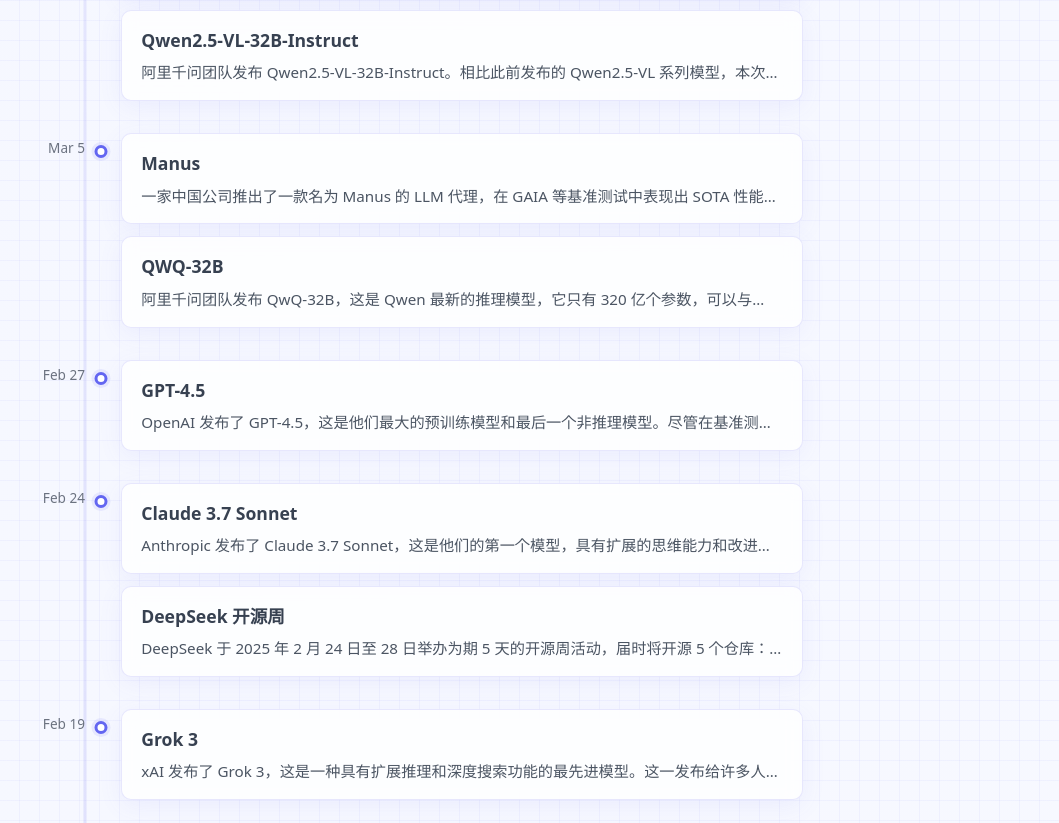
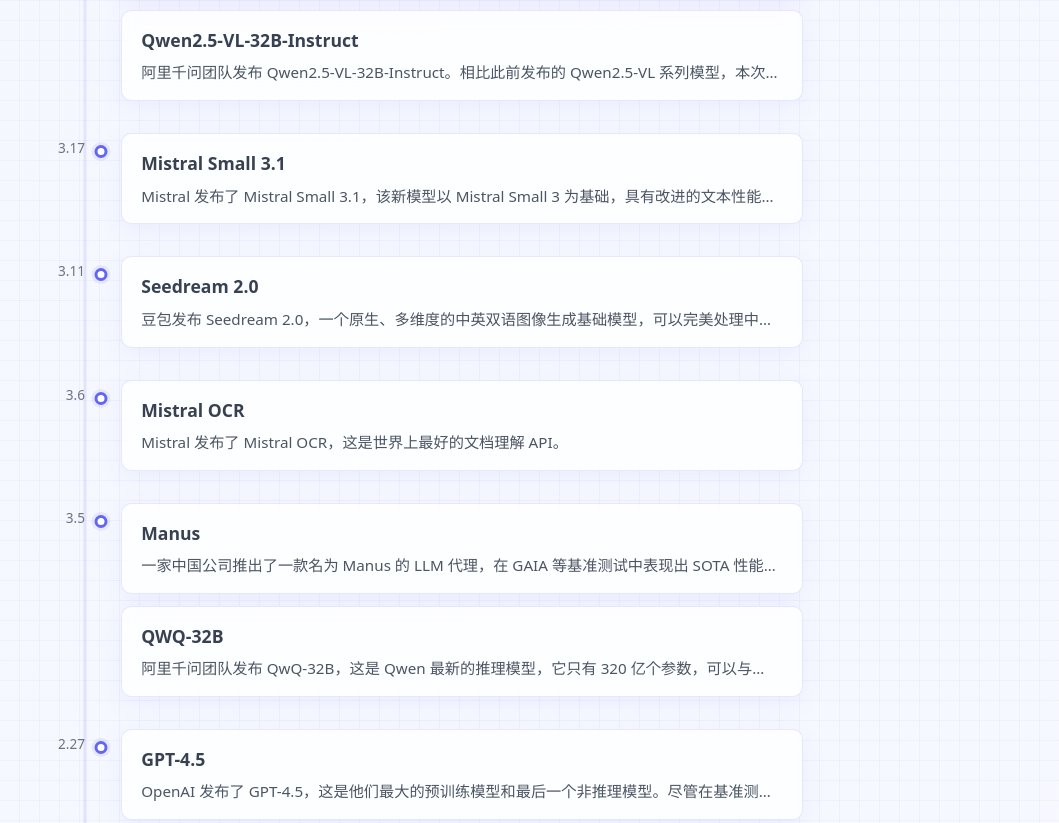
Before and after one commit to fisherdaddy/ai-toolbox, a React (Vite) app: page /ai-timeline in a window 1280 px wide. Shown: the part 960-1783 px from the top of the page, without its empty margins (221-1280 px from the left). Built offline with nearby package versions, Linux system fonts and the light colour scheme.

Commit message:
feat: add new AI events to data source

```diff
--- a/src/components/AITimeline.jsx
+++ b/src/components/AITimeline.jsx
@@ -19,7 +19,9 @@
 
 const formatDate = (dateString) => {
   const date = new Date(dateString);
-  return date.toLocaleDateString('en-US', { month: 'short', day: 'numeric' });
+  const month = date.getMonth() + 1; // Months are 0-based
+  const day = date.getDate();
+  return `${month}.${day}`;
 };
 
 const getCategoryClass = (categoryArray) => {
@@ -48,6 +50,16 @@
   const isLoading = usePageLoading();
   const [selectedCategory, setSelectedCategory] = useState('all');
   const [groupedEventsByDate, setGroupedEventsByDate] = useState([]);
+  const [lastUpdatedDate, setLastUpdatedDate] = useState(null);
+
+  // Set the last updated date once on component mount
+  useEffect(() => {
+    // Sort events by date descending to get the most recent event
+    const sortedEvents = [...events].sort((a, b) => new Date(b.date) - new Date(a.date));
+    if (sortedEvents.length > 0) {
+      setLastUpdatedDate(formatLastUpdatedDate(sortedEvents[0].date));
+    }
+  }, []);
 
   // Group events by date after sorting descendingly
   useEffect(() => {
@@ -87,11 +99,6 @@
     }
     return new Date(currentDateGroup.date).getFullYear() !== new Date(previousDateGroup.date).getFullYear();
   };
-
-  // Calculate the last updated date from the sorted events
-  const lastUpdatedDate = groupedEventsByDate.length > 0
-    ? formatLastUpdatedDate(groupedEventsByDate[0].date)
-    : null;
 
   return (
     <>
--- a/src/data/ai-events.json
+++ b/src/data/ai-events.json
@@ -427,11 +427,25 @@
     "link": "https://blog.google/technology/ai/google-gemini-ai/"
   },
   {
+    "date": "2024-12-11",
+    "title": "Mixtral 8x7B",
+    "category": ["MODEL_RELEASE", "OPEN_SOURCE"],
+    "description": "Mistral 发布了 Mixtral 8x7B，Mixtral 在大多数基准测试中的表现都优于 Llama 2 70B，推理速度提高了 6 倍。它在大多数标准基准测试中与 GPT3.5 相当或优于 GPT3.5。",
+    "link": "https://mistral.ai/news/mixtral-8x7b"
+  },
+  {
     "date": "2024-02-15",
     "title": "Sora 演示",
     "category": "MODEL_RELEASE",
     "description": "OpenAI 演示了 Sora，这是一个文本到视频模型。",
     "link": "https://openai.com/index/sora/"
+  },
+  {
+    "date": "2024-02-26",
+    "title": "Mistral Large",
+    "category": "MODEL_RELEASE",
+    "description": "Mistral 发布了 Mistral Large，它达到了顶级推理能力。它可以用于复杂的多语言推理任务，包括文本理解、转换和代码生成。",
+    "link": "https://mistral.ai/news/mistral-large"
   },
   {
     "date": "2024-03-04",
@@ -525,11 +539,39 @@
     "link": "https://www.anthropic.com/news/claude-3-5-sonnet"
   },
   {
+    "date": "2024-07-16",
+    "title": "MathStral",
+    "category": ["MODEL_RELEASE", "OPEN_SOURCE"],
+    "description": "Mistral 发布了 MathStral，这是一个专为数学推理和科学发现而设计的特定 7B 模型。该模型具有 32k 上下文窗口，根据 Apache 2.0 许可证发布。",
+    "link": "https://mistral.ai/news/mathstral"
+  },
+  {
+    "date": "2024-07-16",
+    "title": "Codestral Mamba",
+    "category": ["MODEL_RELEASE", "OPEN_SOURCE"],
+    "description": "Mistral 发布了 Codestral Mamba，一种专门用于代码生成的 Mamba2 语言模型，可在 Apache 2.0 许可下使用。",
+    "link": "https://mistral.ai/news/codestral-mamba"
+  },
+  {
     "date": "2024-07-18",
     "title": "GPT-4o-mini",
     "category": "MODEL_RELEASE",
     "description": "相当于是能力更强的 GPT-3.5，同时支持文本和图像。GPT-4o mini 成本比 GPT-3.5 Turbo便宜超过60%。",
     "link": "https://openai.com/index/gpt-4o-mini-advancing-cost-efficient-intelligence/"
+  },
+  {
+    "date": "2024-07-18",
+    "title": "Mistral NeMo",
+    "category": ["MODEL_RELEASE", "OPEN_SOURCE"],
+    "description": "Mistral 发布了 Mistral NeMo，最新推出的最佳小型模型。这是一种最先进的 12B 模型，上下文长度为 128k，与 NVIDIA 合作开发，并根据 Apache 2.0 许可发布。",
+    "link": "https://mistral.ai/news/mistral-nemo"
+  },
+  {
+    "date": "2024-07-24",
+    "title": "Mistral Large 2",
+    "category": "MODEL_RELEASE",
+    "description": "Mistral 发布了 Mistral Large 2，与前代产品相比，Mistral Large 2 在代码生成、数学和推理方面的能力显著增强。它还提供了更强大的多语言支持和高级函数调用功能。",
+    "link": "https://mistral.ai/news/mistral-large-2407"
   },
   {
     "date": "2024-08-08",
@@ -588,6 +630,13 @@
     "link": "https://openai.com/index/introducing-openai-o1-preview/"
   },
   {
+    "date": "2024-09-17",
+    "title": "Pixtral 12B",
+    "category": ["MODEL_RELEASE", "OPEN_SOURCE"],
+    "description": "Mistral 发布了 Pixtral 12B，这是 Mistral 首个多模式 Mistral 模型。",
+    "link": "https://pixtral.com/news/pixtral-12b"
+  },
+  {
     "date": "2024-09-19",
     "title": "Qwen2.5",
     "category": ["MODEL_RELEASE", "OPEN_SOURCE"],
@@ -623,6 +672,13 @@
     "link": "https://darioamodei.com/machines-of-loving-grace"
   },
   {
+    "date": "2024-10-16",
+    "title": "Mistral 3B 和 Mistral 8B",
+    "category": "MODEL_RELEASE",
+    "description": "Mistral 发布了 Mistral 3B 和 Mistral 8B，两款用于设备计算和边缘用例的全新先进模型。",
+    "link": "https://mistral.ai/news/ministraux"
+  },
+  {
     "date": "2024-10-22",
     "title": "Claude Computer Use",
     "category": "MODEL_RELEASE",
@@ -649,6 +705,13 @@
     "category": ["MODEL_RELEASE", "OPEN_SOURCE"],
     "description": "阿里千问团队发布 Qwen2.5-Turbo，1M 上下文、推理速度更快、成本更低",
     "link": "https://qwenlm.github.io/zh/blog/qwen2.5-turbo/"
+  },
+  {
+    "date": "2024-11-18",
+    "title": "Pixtral Large",
+    "category": ["MODEL_RELEASE", "OPEN_SOURCE"],
+    "description": "Mistral 发布了 Pixtral Large，这是一个基于 Mistral Large 2 构建的 124B 开放权重多模态模型。",
+    "link": "https://mistral.ai/news/pixtral-large"
   },
   {
     "date": "2024-11-25",
@@ -721,6 +784,13 @@
     "link": "https://arxiv.org/abs/2412.19437"
   },
   {
+    "date": "2025-01-13",
+    "title": "Codestral 25.01",
+    "category": "MODEL_RELEASE",
+    "description": "Mistral 发布了 Codestral 25.01，Codestral 25.01 具有比原版更高效的架构和改进的标记器，生成和完成代码的速度提高了约 2 倍。该模型现在是其重量级编码的明显领导者，并且是 FIM 用例的 SOTA。",
+    "link": "https://mistral.ai/news/codestral-2501"
+  },
+  {
     "date": "2025-01-20",
     "title": "DeepSeek R1",
     "category": ["MODEL_RELEASE", "OPEN_SOURCE"],
@@ -728,11 +798,25 @@
     "link": "https://api-docs.deepseek.com/news/news250120"
   },
   {
+    "date": "2025-01-20",
+    "title": "豆包实时语音大模型",
+    "category": "MODEL_RELEASE",
+    "description": "豆包发布实时语音大模型，使用原生方法深度融合语音与文本模态，模型具备超低延时、真人级别的语音表现、多模态I/O、多种能力涌现。",
+    "link": "https://team.doubao.com/zh/special/realtime_voice"
+  },
+  {
     "date": "2025-01-21",
     "title": "Stargate Project",
     "category": "BUSINESS",
     "description": "唐纳德·特朗普宣布了星际之门项目，这是一项由软银、OpenAI、甲骨文和 MGX 之间建立的价值 500 亿美元的私人合作伙伴关系，用于在美国开发数据中心。",
     "link": "https://openai.com/index/announcing-the-stargate-project/"
+  },
+  {
+    "date": "2025-01-22",
+    "title": "Doubao-1.5-pro",
+    "category": "MODEL_RELEASE",
+    "description": "Doubao 发布了 Doubao-1.5-pro，模型使用 MoE 架构，并通过训练-推理一体化设计，探索模型性能和推理性能之间的极致平衡。Doubao-1.5-pro 仅用较小激活参数，即可超过一流超大稠密预训练模型的性能，并在多个评测基准上取得优异成绩。",
+    "link": "https://team.doubao.com/zh/special/doubao_1_5_pro"
   },
   {
     "date": "2025-01-23",
@@ -770,6 +854,13 @@
     "link": "https://qwenlm.github.io/zh/blog/qwen2.5-vl/"
   },
   {
+    "date": "2025-01-30",
+    "title": "Mistral Small 3",
+    "category": ["MODEL_RELEASE", "OPEN_SOURCE"],
+    "description": "Mistral 发布了 Mistral Small 3，Mistral Small 3 与 Llama 3.3 70B 或 Qwen 32B 等大型模型相媲美，是 GPT4o-mini 等不透明专有模型的绝佳开放式替代品。Mistral Small 3 与 Llama 3.3 70B instruct 相当，但在相同硬件上速度却快 3 倍以上。",
+    "link": "https://mistral.ai/news/mistral-small-3"
+  },
+  {
     "date": "2025-01-31",
     "title": "o3-mini",
     "category": "MODEL_RELEASE",
@@ -782,6 +873,13 @@
     "category": "MODEL_RELEASE",
     "description": "OpenAI 推出了一款名为 Deep Research 的AI Agent，它可以通过重复的网络搜索来撰写 10 页的研究报告。",
     "link": "https://openai.com/index/introducing-deep-research/"
+  },
+  {
+    "date": "2025-02-17",
+    "title": "Mistral Saba",
+    "category": "MODEL_RELEASE",
+    "description": "Mistral 发布了 Mistral Saba，一个 24B 参数模型，基于来自中东和南亚各地精心策划的数据集进行训练。与超过其 ​​5 倍大小的模型相比，该模型提供了更准确、更相关的响应，同时速度更快、成本更低。",
+    "link": "https://mistral.ai/news/mistral-saba"
   },
   {
     "date": "2025-02-18",
@@ -833,6 +931,27 @@
     "link": "https://qwenlm.github.io/zh/blog/qwq-32b/"
   },
   {
+    "date": "2025-03-06",
+    "title": "Mistral OCR",
+    "category": ["MODEL_RELEASE"],
+    "description": "Mistral 发布了 Mistral OCR，这是世界上最好的文档理解 API。",
+    "link": "https://mistral.ai/news/mistral-ocr"
+  },
+  {
+    "date": "2025-03-11",
+    "title": "Seedream 2.0",
+    "category": "MODEL_RELEASE",
+    "description": "豆包发布 Seedream 2.0，一个原生、多维度的中英双语图像生成基础模型，可以完美处理中英文文本提示，支持双语图像生成与文本渲染。",
+    "link": "https://team.doubao.com/zh/tech/seedream"
+  },
+  {
+    "date": "2025-03-17",
+    "title": "Mistral Small 3.1",
+    "category": ["MODEL_RELEASE", "OPEN_SOURCE"],
+    "description": "Mistral 发布了 Mistral Small 3.1，该新模型以 Mistral Small 3 为基础，具有改进的文本性能、多模式理解和高达 128k 个标记的扩展上下文窗口。该模型的表现优于 Gemma 3 和 GPT-4o Mini 等同类模型，同时提供每秒 150 个标记的推理速度。",
+    "link": "https://mistral.ai/news/mistral-small-3-1"
+  },
+  {
     "date": "2025-03-24",
     "title": "DeepSeek-V3-0324",
     "category": ["MODEL_RELEASE", "OPEN_SOURCE"],
```
